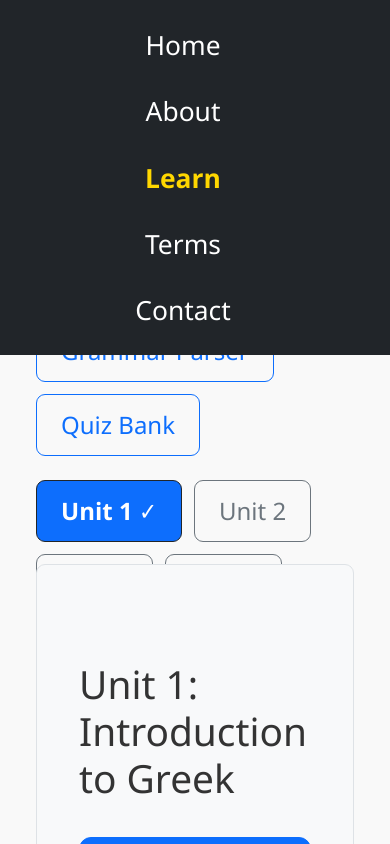
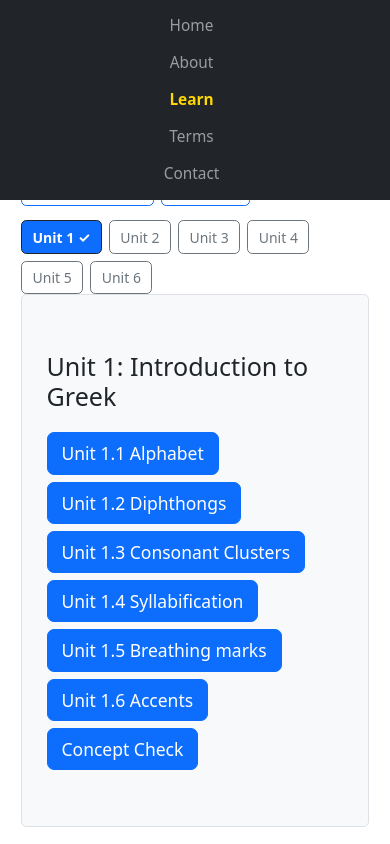
Before and after one commit to SandraF1/KoineGreek, a React (Vite) app in the folder frontend/: page /KoineGreek/learn in a window 390 px wide. Shown: the top 844 px of the page. Built offline with nearby package versions, Linux system fonts and the light colour scheme.

Commit message:
CSS responsive

```diff
--- a/frontend/src/styles/global.css
+++ b/frontend/src/styles/global.css
@@ -1,225 +1,73 @@
 /* =======================
-   Base styles
+   Responsive adjustments
    ======================= */
 
+/* Tablets and below */
+@media (max-width: 1024px) {
   html {
-  font-size: 24px;
-  overflow-y: scroll; /* default is 16px, increase for bigger text everywhere */
+    font-size: 20px; /* slightly smaller */
   }
 
   body {
-  font-family: "Segoe UI", Tahoma, Geneva, Verdana, sans-serif;
-  font-size: 16px; /* Base font size for readable text */
-  line-height: 1.6; /* Comfortable spacing */
-  color: #333;
-  background-color: #f9f9f9;
-  margin: 0;
-  padding-top: 56px;
+    padding-top: 50px;
   }
 
-/* =======================
-   Headings
-   ======================= */
-h1 {
-  font-size: 2rem;
-  margin-bottom: 1rem;
+  .flashcard {
+    max-width: 260px;
   }
-h2 {
-  font-size: 1.75rem;
-  margin-bottom: 0.9rem;
-}
-h3 {
-  font-size: 1.5rem;
-  margin-bottom: 0.8rem;
-}
-h4 {
-  font-size: 1.25rem;
-  margin-bottom: 0.7rem;
-}
-h5 {
-  font-size: 1rem;
-  margin-bottom: 0.6rem;
-}
-h6 {
-  font-size: 0.875rem;
-  margin-bottom: 0.5rem;
 }
 
-/* =======================
-   Paragraphs, links, lists
-   ======================= */
-p,
-li,
-span,
-a {
-  font-size: 1rem; /* Normal readable text */
-  line-height: 1.6;
+/* Phones and small tablets */
+@media (max-width: 768px) {
+  html {
+    font-size: 16px; /* reduce base size for readability */
   }
 
-/* =======================
-   Buttons
-   ======================= */
-button,
-.btn {
-  font-size: 1rem; /* match normal text */
-  padding: 0.5rem 1rem;
+  body {
+    padding-top: 48px;
+    line-height: 1.5;
   }
 
-/* =======================
-   Navbar
-   ======================= */
-.navbar {
-  background-color: #007bff;
-  color: white;
-}
-.navbar a {
-  color: white;
-  text-decoration: none;
-  margin-right: 1rem;
-}
-.navbar a:hover {
-  text-decoration: underline;
+  h1 { font-size: 1.5rem; }
+  h2 { font-size: 1.3rem; }
+  h3 { font-size: 1.2rem; }
+  h4, h5, h6 { font-size: 1rem; }
+
+  .flashcard {
+    width: 100%;
+    max-width: 280px;
+    margin: 10px auto;
   }
 
-/* =======================
-   Footer
-   ======================= */
-.footer {
-  background-color: #343a40;
-  color: white;
-  padding: 1rem;
-  text-align: center;
+  .section-buttons {
+    flex-direction: column;
+    gap: 8px;
   }
 
-/* =======================
-   Page content spacing
-   ======================= */
-.app-content {
-  padding: 2rem;
+  .section-buttons button {
+    width: 100%;
   }
 
-/* =======================
-   Utility (optional)
-   ======================= */
-.text-center {
-  text-align: center;
+  /* Tables scroll instead of shrinking */
+  table {
+    display: block;
+    overflow-x: auto;
+    white-space: nowrap;
   }
-.text-muted {
-  color: #6c757d;
 }
 
-/* Section buttons container */
-.section-buttons {
-  display: flex;
-  gap: 10px;
-  margin-bottom: 20px;
+/* Very small devices (phones in portrait) */
+@media (max-width: 480px) {
+  html {
+    font-size: 14px;
   }
 
-/* Default button style */
-.section-buttons button {
-  padding: 0.5rem 1rem;
-  border-radius: 5px;
-  border: 1px solid #ccc;
-  background-color: #f9f9f9;
-  color: black;
-  cursor: pointer;
-  transition: all 0.2s ease;
-}
-
-/* Active/selected button style */
-.section-buttons button.active {
-  border: 2px solid #007bff;
-  background-color: #007bff;
-  color: white;
-}
-
-/* Active section button highlight */
-button.active-section-btn {
-  background-color: #007bff;
-  color: white;
-  border: 2px solid #0056b3;
-}
-/* Table cells and headers */
-table {
-  font-size: 1rem; /* base size, adjust as needed */
-}
-
-table th,
-table td {
-  font-size: 1rem; /* increase text inside cells */
-  padding: 0.75rem; /* optional: more spacing */
-}
-
-/* Make radio buttons and checkboxes larger */
-input[type="radio"],
-input[type="checkbox"] {
-  transform: scale(1.5); /* increase the circle/box size */
+  .navbar a {
     margin-right: 0.5rem;
   }
 
-/* Make all labels bigger */
-label {
-  font-size: 1.2rem !important; /* larger text for readability */
-  line-height: 1.5;
-  cursor: pointer;
+  .flashcard {
+    padding: 15px;
+    font-size: 1rem;
   }
-
-/* Optional: ensure spacing in groups */
-.radio-group label,
-.checkbox-group label {
-  display: flex;
-  align-items: center;
-  margin-bottom: 0.5rem;
 }
-
-/* Adjust alignment if input is inside label */
-label input[type="radio"],
-label input[type="checkbox"] {
-  margin-right: 0.5rem;
-  transform: scale(1.5);
-}
-
-.flashcard {
-  border: 2px solid #007bff;
-  border-radius: 10px;
-  background-color: #f0f8ff;
-  width: 300px;
-  min-height: 120px;
-  padding: 20px;
-  margin: 12px;
-  font-size: 1.2rem;
-  text-align: center;
-  cursor: pointer;
-  display: flex;
-  flex-direction: column;
-  justify-content: center;
-  transition: transform 0.2s ease;
-}
-
-.flashcard:hover {
-  transform: scale(1.05);
-}
-
-.flashcard-back {
-  color: #333;
-}
-
-.flashcard-front {
-  font-weight: bold;
-}
-
-/* src/styles/global.css or Navbar.css */
-.active-link {
-  font-weight: bold;
-  text-decoration: underline;
-}
-
-.highlight {
-  background-color: #ffff00;
-  padding: 0 2px;
-  border-radius: 2px;
-}
-
-.caption-black {
-  color: black;
-}
```
Lines whose indentation alone changed are shown as unchanged.
